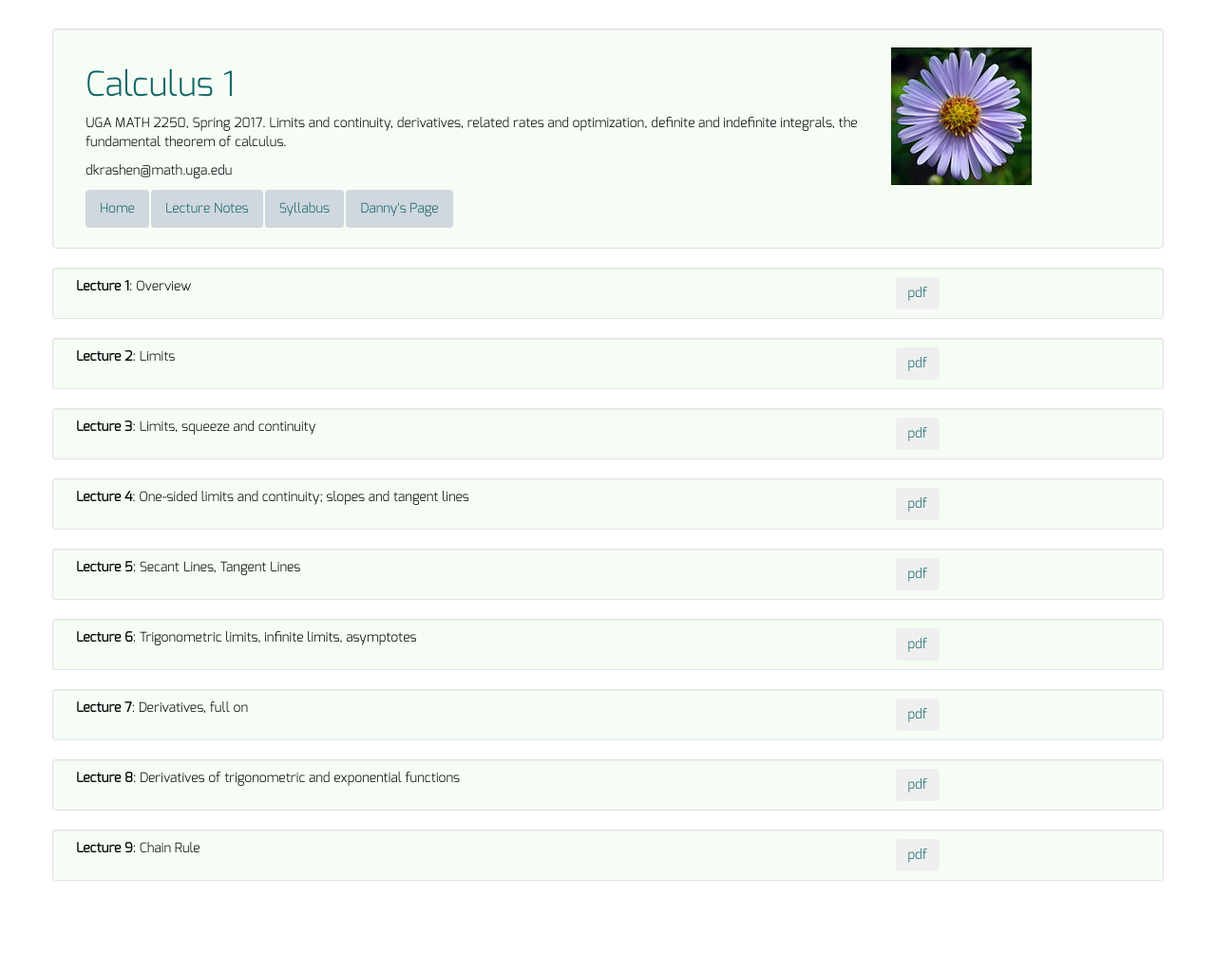
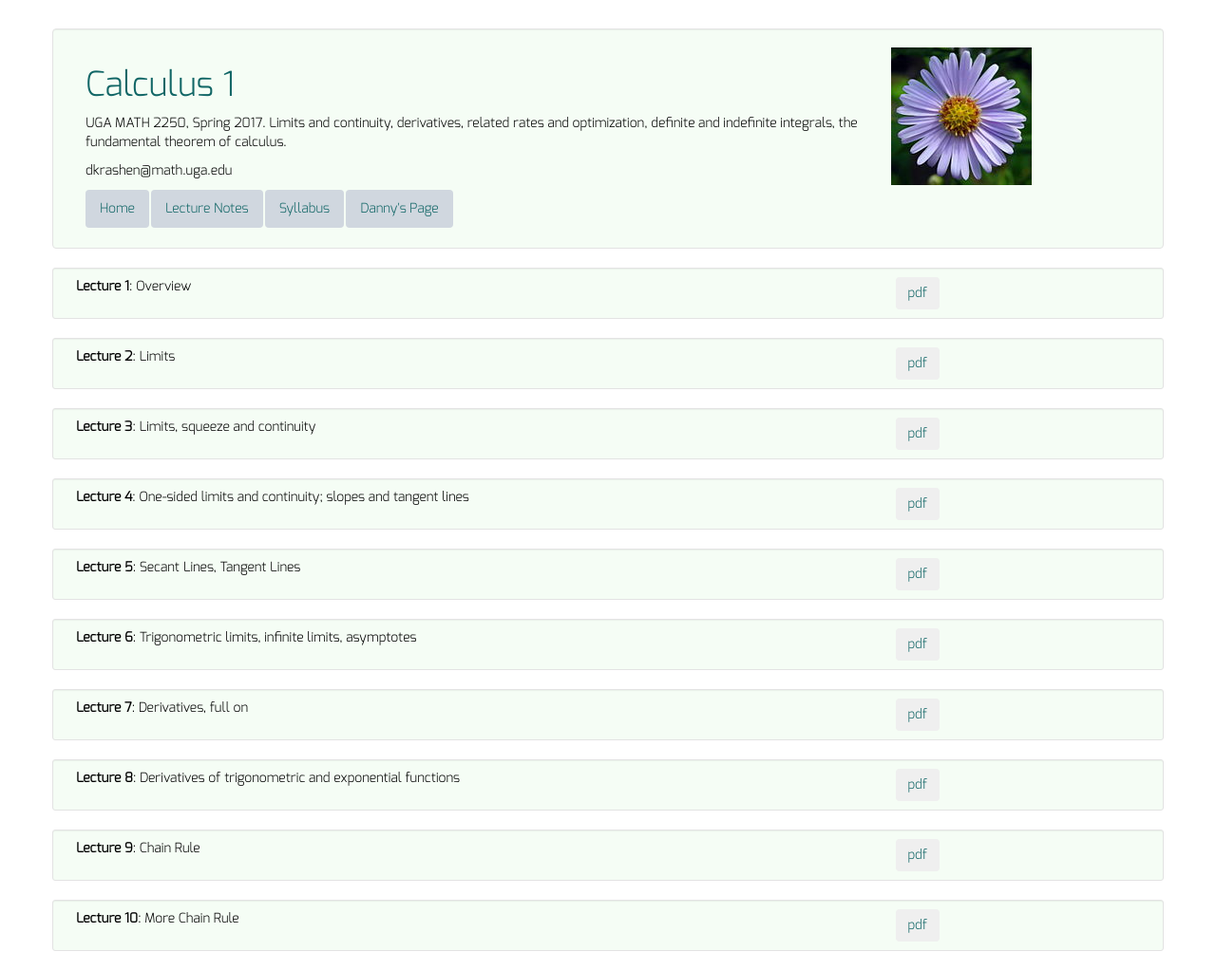
Before and after one commit to dkrashen/calc1, a Jekyll site: the page built from lectures/index.html, in a window 1280 px wide. Shown: the whole page at 95% size. Built offline with Jekyll 4.4.1, drawn with Linux system fonts in a browser that asks for light colours; before the commit the page ends 948 px from its top, so only the background shows below that.

Commit message:
add lecture 10

```diff
--- a/_data/lectures.yml
+++ b/_data/lectures.yml
@@ -25,3 +25,6 @@
 - title: "Lecture 9"
   filename: "lecture9.pdf"
   description: "Chain Rule"
+- title: "Lecture 10"
+  filename: "lecture10.pdf"
+  description: "More Chain Rule"
```
Also changed, not shown: 1 other file.
